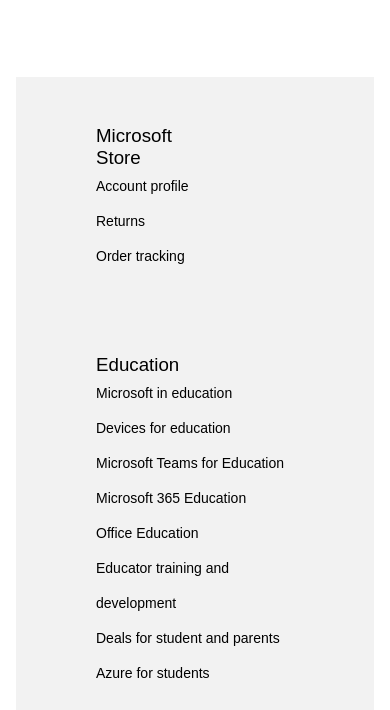
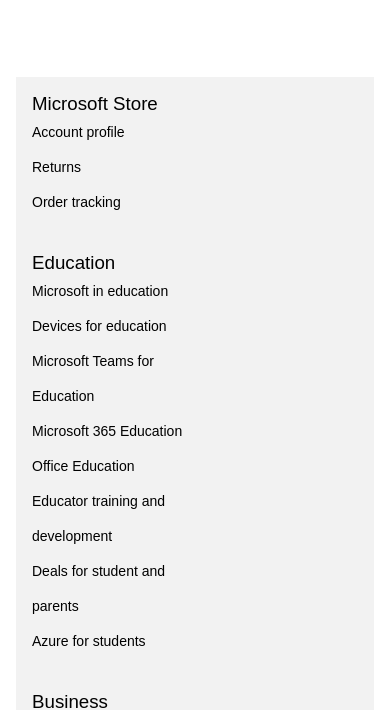
Before and after one commit to RidwanAdebosin/MicrosoftLandingPage, a plain HTML site: page index.html in a window 390 px wide. Shown: the part 4995-5705 px from the top of the page. Drawn offline with Linux system fonts and the light colour scheme; files whose address does not match are found by name.

Commit message:
footer resized

```diff
--- a/style.css
+++ b/style.css
@@ -253,12 +253,22 @@ article img{
     footer h3{
         font-weight: 300;
     }
+
+    .footer-list{
+        width: 180px;
+    }
+
     .footer-list:first-child{
         margin-inline-end: 5rem;
     }
 
     @media (max-width: 600px) {
         footer{
-           justify-content: center;
+            padding: 1rem;
+            gap: 2rem;
         }
+
+    .footer-list:first-child{
+        margin-inline-end: 0rem;
     }
+    }
```
